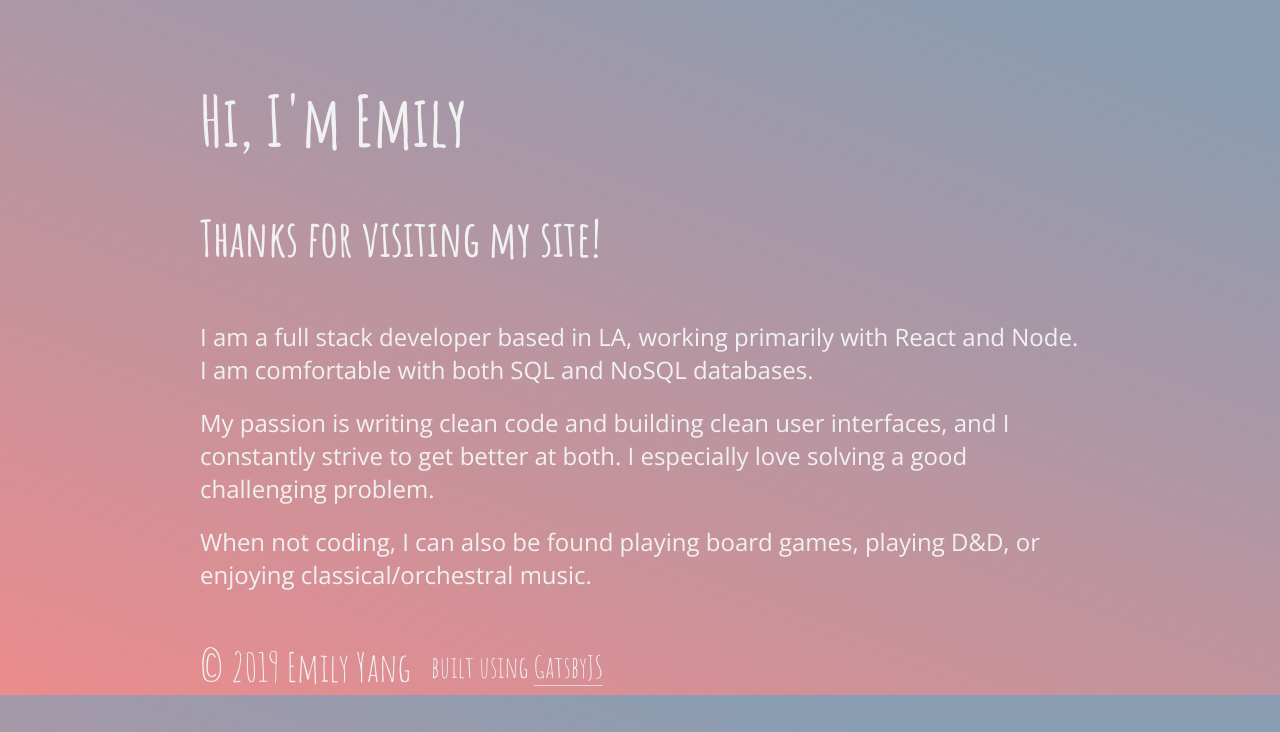
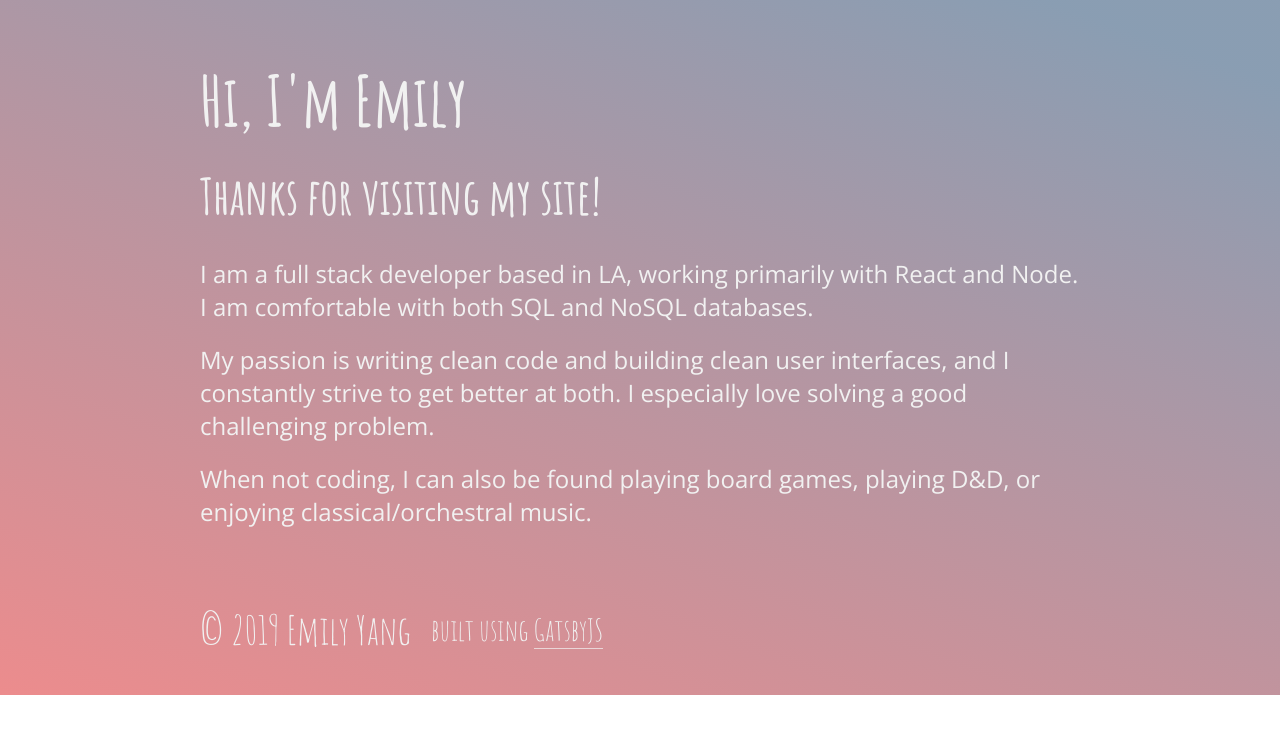
Before and after one commit to emily-yang/emily-yang.github.io, a Gatsby site: page / in a window 1280 px wide. Shown: the part 105-837 px from the top of the page. After the commit the page ends 800 px from the top, so only its background shows below. Built offline with nearby package versions, Linux system fonts and the light colour scheme; Gatsby itself is replaced by a stand-in of ours.

Commit message:
reduce margins on home page

```diff
--- a/src/styles/home.scss
+++ b/src/styles/home.scss
@@ -14,12 +14,13 @@
   #title-one {
     font-family: $nav-font;
     font-size: 3.5rem;
-    margin-top: 2.5rem;
+    margin-top: 1.5rem;
     margin-bottom: 0;
   }
 
   #title-two {
     font-size:2.5rem;
+    margin: 1rem 2rem;
   }
 
   p {
```
